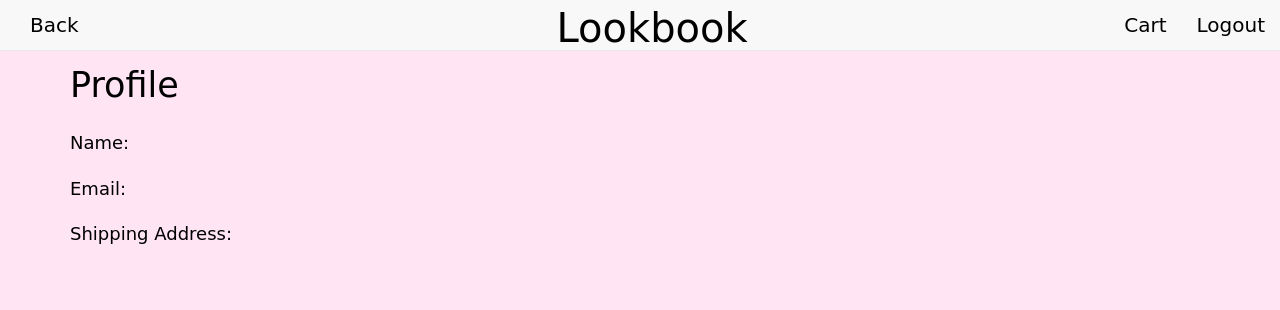
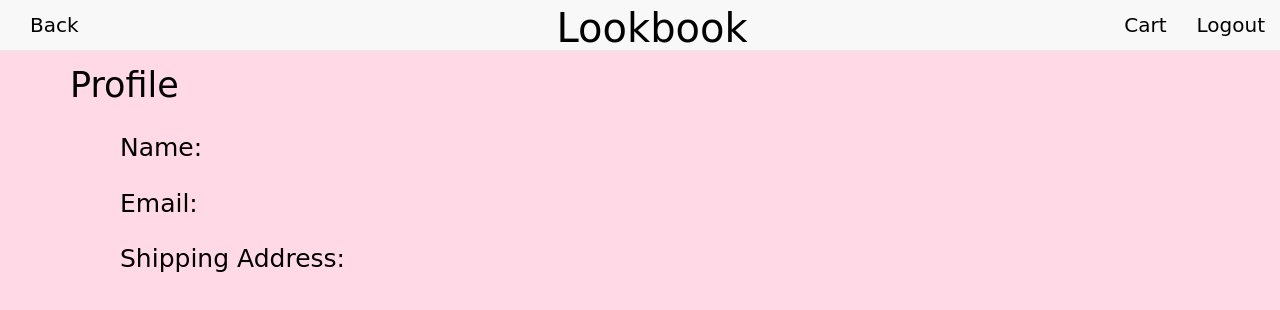
Before and after one commit to ewinterstorm/Lookbook-A7-tested, a plain HTML site: page profile.html in a window 1280 px wide. Drawn offline with nearby package versions, Linux system fonts and the light colour scheme; a web font is replaced by a local one.

Commit message:
Edited profile and navbar styling

```diff
--- a/index.css
+++ b/index.css
@@ -1,6 +1,18 @@
 /*-------------TOP NAVBAR----------------*/
+.brand:hover{
+  color:#fb91b2;
+}
+
+.navbtn:hover{
+  color:#fb91b2;
+}
+
+.backbtn:hover{
+  color:#fb91b2;
+}
+
 body{
-  background-color: #ffe4f4;
+  background-color: #ffd9e6;
   color: black;
 }
 
--- a/profile.css
+++ b/profile.css
@@ -1,3 +1,7 @@
+body{
+  color: black;
+}
+
 #profiletxt{
   margin-top: 50px;
 }
@@ -6,12 +10,18 @@
   font-size: 35px;
 }
 
+#profileinfo{
+  padding-left: 50px;
+}
+
 .info{
   border-top: 10px;
   border-bottom: 10px;
+  font-size: 25px;
 }
 
 .txt{
-  color: #795b71;
+  color: #ce3c72;
   padding-left: 20px;
+  font-size: 20px;
 }
--- a/profile.html
+++ b/profile.html
@@ -28,8 +28,8 @@
           </li>
         </ul>
         <a href="index.html" style="text-decoration:none" id="title">
-          <div class="navbtn hvr-grow">
-            <div class="brand">
+          <div class="navbtn">
+            <div class="brand hvr-grow">
               Lookbook
             </div>
           </div>
@@ -71,7 +71,7 @@
         <div class="info" id="address">
           Shipping Address:
           <div class="txt">
-            {{street}} <br>
+            {{street}}
             {{unit}} <br>
             {{townzip}}
           </div>
```
